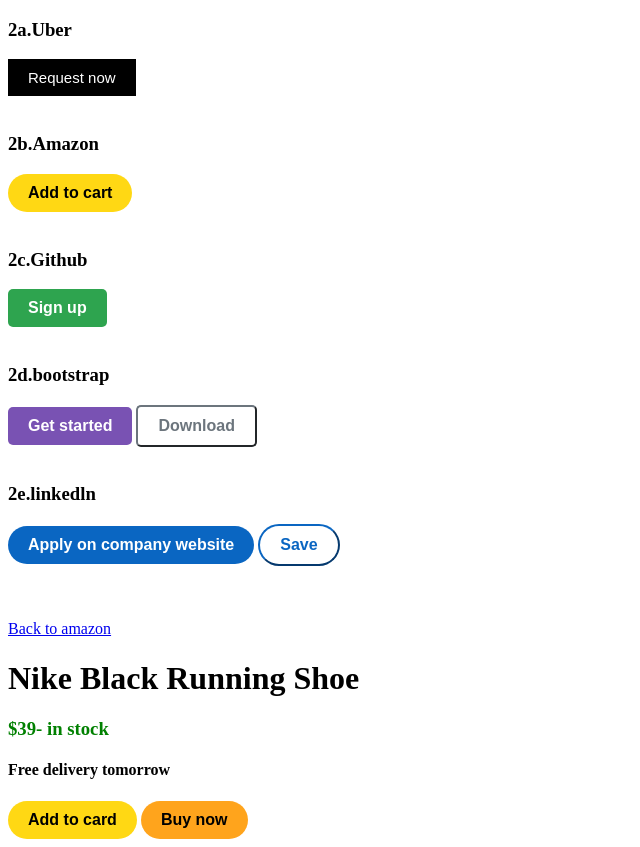
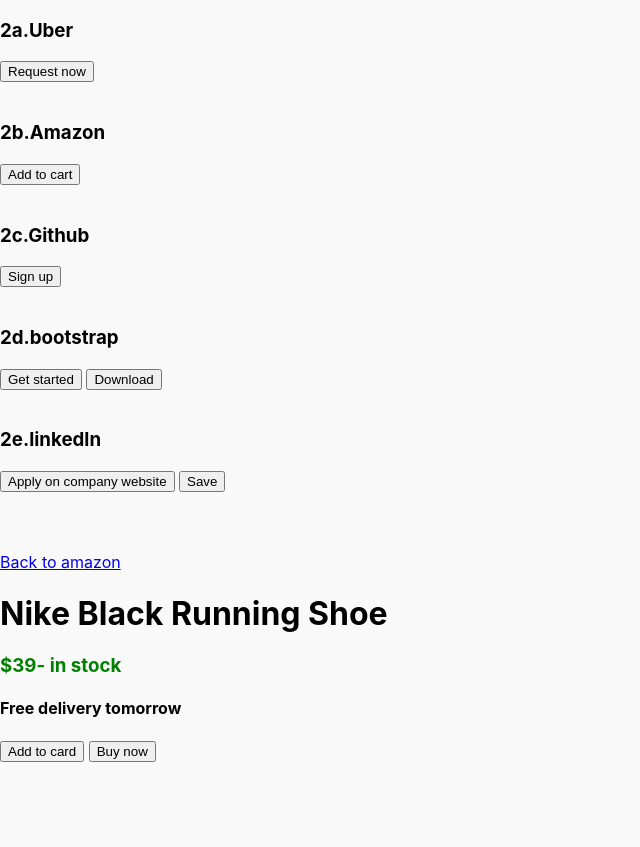
Before and after one commit to krishnatej27/MERN-stack-, a plain HTML site: page index2.html in a window 1280 px wide. Shown: the whole page, without its empty margins (0-640 px from the left). After the commit the page ends 800 px from the top, so only its background shows below. Drawn offline with Linux system fonts and the light colour scheme.

Commit message:
Add files via upload

```diff
--- a/style.css
+++ b/style.css
@@ -1,104 +1,73 @@
-.uber {
-    background-color: black;
-    color: white;
-    border: none;
-    padding: 10px 20px;
-    font-size: 15px;
-    cursor: pointer;
+body {
+    font-family: 'Inter', sans-serif;
+    margin: 0;
+    padding: 0;
+    background-color: #f9f9f9;
+}
+nav {
+    background-color: #fff;
+    padding: 15px 0;
+    box-shadow: 0px 2px 5px rgba(0, 0, 0, 0.1);
+}
+.container {
+    /* width: 90%; */
+    max-width: 1100px;
+    margin: 0 auto;
+    display: flex;
+    justify-content: space-between;
+    align-items: center;
+}
+.logo img {
+    height: 40px;
+}
+.nav-links {
+    list-style: none;
+    display: flex;
+    gap: 20px;
+}
+.nav-links li {
+    display: inline;
+}
+.nav-links a {
+    text-decoration: none;
+    color: #333;
+    font-weight: 500;
+    transition: color 0.3s ease;
 }
 
-
-.amazon {
-    background-color: rgb(255, 216, 20);
-    color: black;
-    border: none;
-    padding: 10px 20px;
-    font-size: 16px;
-    font-weight: bold;
-    cursor: pointer;
-    border-radius: 50px;
+.nav-links a:hover {
+    color: #0077ff;
 }
-.gihub {
-    background-color: rgb(46, 164, 79);
-    color: white;
-    border: none;
-    padding: 10px 20px;
-    font-size: 16px;
-    font-weight: bold;
-    cursor: pointer;
-    border-radius: 5px;
+.pricing {
+    display: flex;
+    justify-content: center;
+    align-items: center;
+    text-align: center;
+    padding: 50px 20px;
+    gap: 30px;
 }
 
-.bootstrap {
-    background-color: rgb(121, 82, 179);
-    color: white;
-    border: none;
-    padding: 10px 20px;
-    font-size: 16px;
-    font-weight: bold;
-    cursor: pointer;
-    border-radius: 5px;
-}
-
-.bootstrap2{
-    background-color: white;
-    color: rgb(108, 117, 125);
-    border-color: rgb(108, 117, 125);
-    padding: 10px 20px;
-    font-size: 16px;
-    font-weight: bold;
-    cursor: pointer;
-    border-radius: 5px;
-}
-
-.linkdln {
-    background-color: rgb(10, 102, 194);
-    color: white;
-    border: none;
-    padding: 10px 20px;
-    font-size: 16px;
-    font-weight: bold;
-    cursor: pointer;
-    border-radius: 20px;
-}
-.linkdln2 {
-    background-color: white;
-    color: rgb(10, 102, 194);
-    /* border: 1px solid rgb(10, 102, 194); */
-    border-color: rgb(10, 102, 194);
-    padding: 10px 20px;
-    font-size: 16px;
-    font-weight: bold;
-    cursor: pointer;
-    border-radius: 50px; /* Fully curved (pill-shaped) border */
-    /* box-shadow: 0 1px 3px rgba(0, 0, 0, 0.1); */
-    /* transition: background-color 0.3s, color 0.3s; */
-}
-
-.linkdln2:hover,.bootstrap2:hover{
-    background-color: rgb(230, 230, 230);
-}
-
-.btn{
-    background-color: rgb(255, 216, 20);
-    color: black;
-    border: none;
-    padding: 10px 20px;
-    font-size: 16px;
-    font-weight: bold;
-    cursor: pointer;
-    border-radius: 20px
-}
-.btn2{
-    background-color: rgb(255, 164, 28);
-    color: black;
-    border: none;
-    padding: 10px 20px;
-    font-size: 16px;
-    font-weight: bold;
-    cursor: pointer;
-    border-radius: 50px;
-}
-/* .col{ */
-    /* color: green; */
+/* .pricing-card { */
+    /* background: #fff; */
+    /* padding: 20px; */
+    /* border-radius: 10px; */
+    /* box-shadow: 0px 2px 10px rgba(0, 0, 0, 0.1); */
+    /* width: 280px; */
 /* } */
+/*  */
+/* .pricing-card img { */
+    /* width: 50px; */
+    /* margin-bottom: 10px; */
+/* } */
+/*  */
+/* .pricing-card h2 { */
+    /* font-size: 18px; */
+    /* margin-bottom: 10px; */
+    /* color: #333; */
+/* } */
+/*  */
+/* .pricing-card p { */
+    /* font-size: 14px; */
+    /* color: #555; */
+/* } */
+/*  */
```
Also changed, not shown: index.html (+48 -20 lines).
